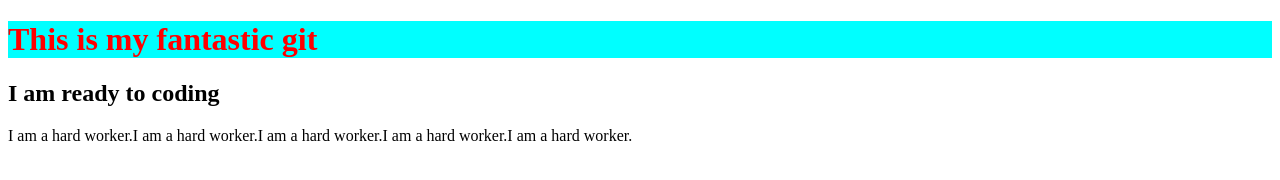
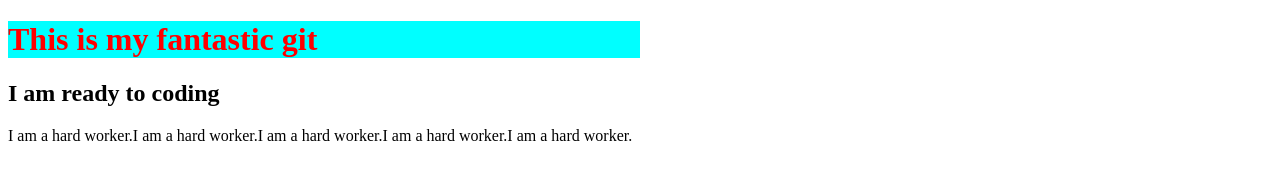
Before and after one commit to hasan-3/my-old-repo, a plain HTML site: page index.html in a window 1280 px wide. Drawn offline with Linux system fonts and the light colour scheme.

Commit message:
old repo changed

```diff
--- a/style.css
+++ b/style.css
@@ -2,4 +2,6 @@ h1{
     color: red;
     font-weight: 900;
     background-color: aqua;
+    width: 50%;
+    height: 75%;
 }
```
